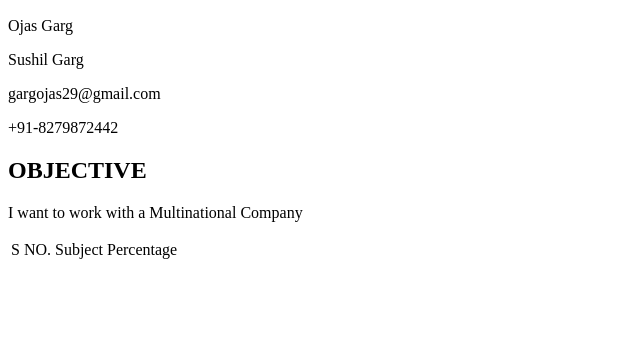
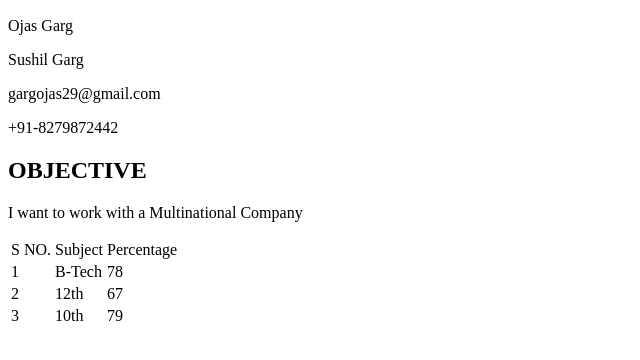
Before and after one commit to gargojas29/Ojas, a plain HTML site: page index.html in a window 1280 px wide. Shown: the part 96-456 px from the top of the page, without its empty margins (0-640 px from the left). Drawn offline with Linux system fonts and the light colour scheme.

Commit message:
Update index.html

```diff
--- a/index.html
+++ b/index.html
@@ -16,6 +16,21 @@
        <td>S NO.</td>
        <td>Subject</td>
        <td>Percentage</td>
-
+    </tr>
+    <tr>
+       <td>1</td>
+       <td>B-Tech</td>
+       <td>78</td>
+    </tr>
+    <tr>
+       <td>2</td>
+       <td>12th</td>
+       <td>67</td>
+    </tr>
+    <tr>
+       <td>3</td>
+       <td>10th</td>
+       <td>79</td>
+    </tr>
 </body>
 </html>
```
